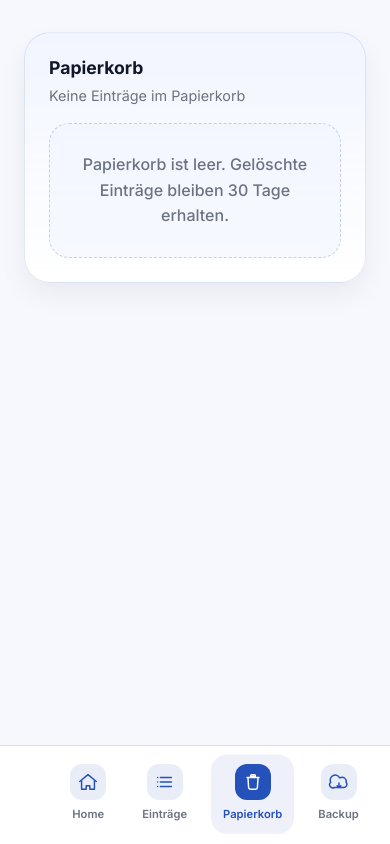
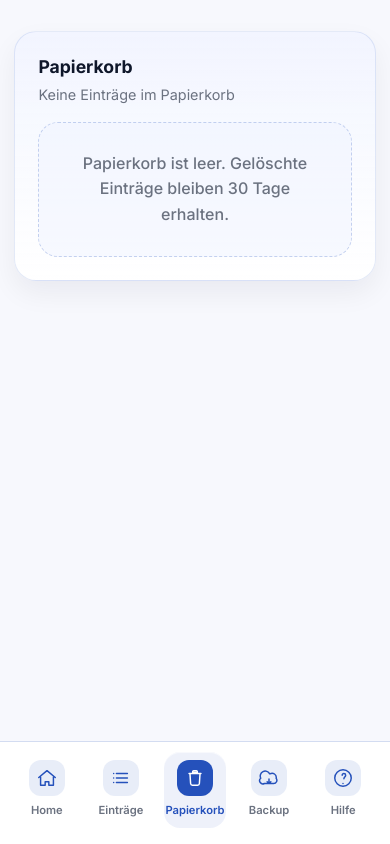
Before and after one commit to Web-Developer-DB/Logorama, a React (Vite) app: page /trash in a window 390 px wide. Built offline with nearby package versions, Linux system fonts and the light colour scheme.

Commit message:
Improve mobile spacing and navigation sizing

```diff
--- a/src/styles.css
+++ b/src/styles.css
@@ -183,11 +183,20 @@ select {
 /*  Erklaerung: Zentriert den App-Inhalt und definiert vertikale Abstaende.    */
 main.app-shell {
   width: min(1160px, calc(100vw - 48px));
+  max-width: 100%;
   margin: 0 auto;
   padding: clamp(32px, 6vw, 64px) 0 clamp(92px, 10vw, 140px);
   display: flex;
   flex-direction: column;
   gap: clamp(28px, 5vw, 48px);
+}
+
+@media (max-width: 600px) {
+  main.app-shell {
+    width: min(1160px, calc(100vw - 28px));
+    padding-top: clamp(24px, 8vw, 40px);
+    gap: clamp(24px, 8vw, 36px);
+  }
 }
 
 @media (max-width: 900px) {
@@ -228,6 +237,13 @@ main.app-shell {
   .app-hero {
     grid-template-columns: minmax(0, 2fr) minmax(0, 1fr);
     align-items: start;
+  }
+}
+
+@media (max-width: 600px) {
+  .app-hero {
+    padding: clamp(22px, 8vw, 36px);
+    border-radius: 24px;
   }
 }
 
@@ -365,6 +381,13 @@ main.app-shell {
   display: flex;
   flex-direction: column;
   gap: clamp(16px, 3vw, 24px);
+}
+
+@media (max-width: 600px) {
+  .panel {
+    padding: clamp(20px, 6vw, 28px);
+    border-radius: 22px;
+  }
 }
 
 /* -------------------------------------------------------------------------- */
@@ -1001,9 +1024,9 @@ main.app-shell {
   border-top: 1px solid var(--color-mobile-nav-border);
   background: var(--color-mobile-nav-bg);
   backdrop-filter: blur(18px);
-  padding: 6px calc(clamp(12px, 6vw, 24px) + env(safe-area-inset-right, 0px))
-    calc(8px + env(safe-area-inset-bottom, 0px))
-    calc(clamp(12px, 6vw, 24px) + env(safe-area-inset-left, 0px));
+  padding: 6px calc(clamp(10px, 4vw, 20px) + env(safe-area-inset-right, 0px))
+    calc(12px + env(safe-area-inset-bottom, 0px))
+    calc(clamp(10px, 4vw, 20px) + env(safe-area-inset-left, 0px));
   display: none;
   justify-content: center;
   align-items: stretch;
@@ -1138,15 +1161,10 @@ main.app-shell {
   display: flex;
   align-items: center;
   justify-content: space-between;
-  gap: clamp(12px, 3vw, 18px);
+  gap: clamp(8px, 3vw, 14px);
   margin: 0;
   padding: 0;
-  width: min(
-    448px,
-    calc(
-      (100vw - 48px - env(safe-area-inset-left, 0px) - env(safe-area-inset-right, 0px)) / 1.25
-    )
-  );
+  width: min(520px, 100%);
   list-style: none;
   min-height: calc(var(--mobile-nav-height) - env(safe-area-inset-bottom, 0px));
 }
@@ -1157,6 +1175,7 @@ main.app-shell {
   flex: 1;
   display: flex;
   justify-content: center;
+  min-width: 0;
 }
 
 /*  Klasse: .mobile-nav__link                                                  */
@@ -1172,9 +1191,16 @@ main.app-shell {
   font-size: 0.7rem;
   font-weight: 600;
   color: var(--color-muted);
-  padding: 10px 12px;
+  padding: 10px 10px;
   border-radius: 16px;
   transition: color 0.2s ease, background 0.2s ease, transform 0.2s ease;
+  width: 100%;
+}
+
+@media (max-width: 480px) {
+  .mobile-nav__link {
+    padding: 8px 8px;
+  }
 }
 
 /*  Zustand: .mobile-nav__link:hover                                           */
```
